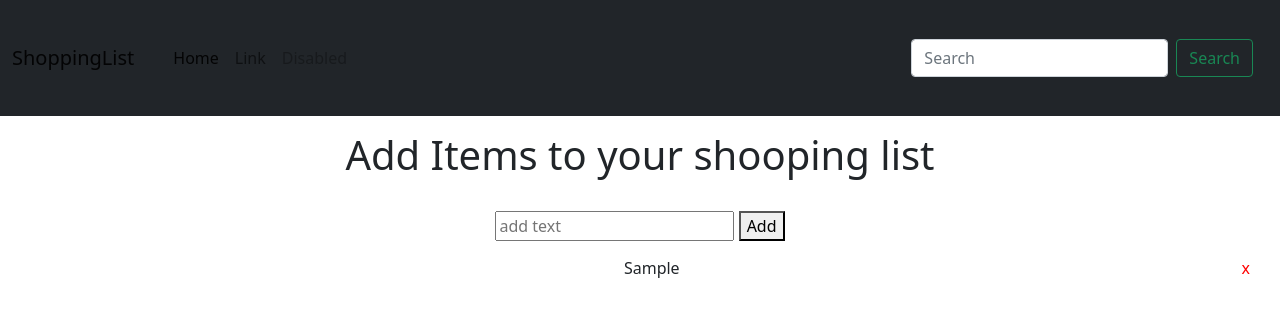
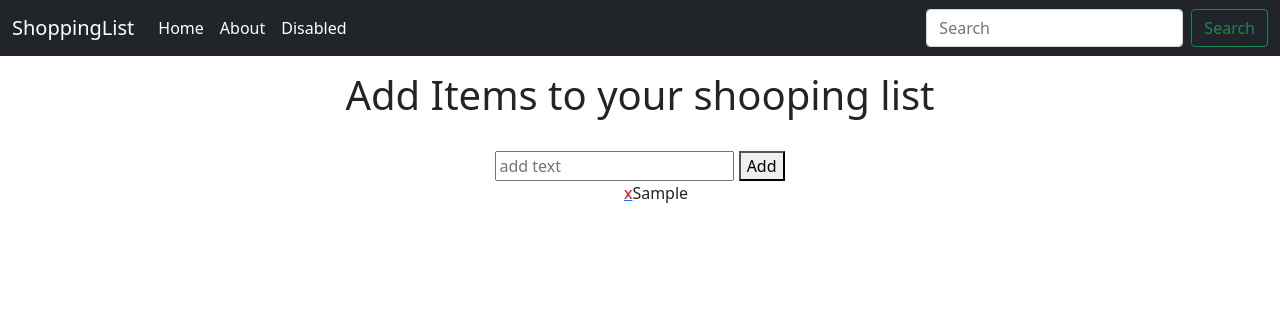
Before and after one commit to MichaelNkong/Shopping-List, a plain HTML site: page index.html in a window 1280 px wide. Both pictures are taken after typing "Sample" into the empty fields and a click on the button "Add". Drawn offline with nearby package versions, Linux system fonts and the light colour scheme.

Commit message:
added white to nav bar

```diff
--- a/index.html
+++ b/index.html
@@ -20,7 +20,7 @@
                 <a class="nav-link active" aria-current="page" href="#">Home</a>
               </li>
               <li class="nav-item">
-                <a class="nav-link" href="#">Link</a>
+                <a class="nav-link" href="#">About</a>
               </li>
               <li class="nav-item">
                 <a class="nav-link disabled" href="#" tabindex="-1" aria-disabled="true">Disabled</a>
--- a/style.css
+++ b/style.css
@@ -2,13 +2,13 @@
 
     text-decoration:none;
 }
-span{
-    float: right;
+.items .done a span.del{
+    float: right 100%;
     color: red;
 }
 
 
-div{
+div.wrapper{
 text-align: center;
 margin: 15px;
 
@@ -18,7 +18,11 @@ div.wrapper div ul li {
 list-style: none;
 
 }
- a.nav-link{
+ .navbar .container-fluid div .navbar-nav li.nav-item a{
     color:white;
 
 }
+.navbar a.navbar-brand{
+
+    color: white;
+}
```
